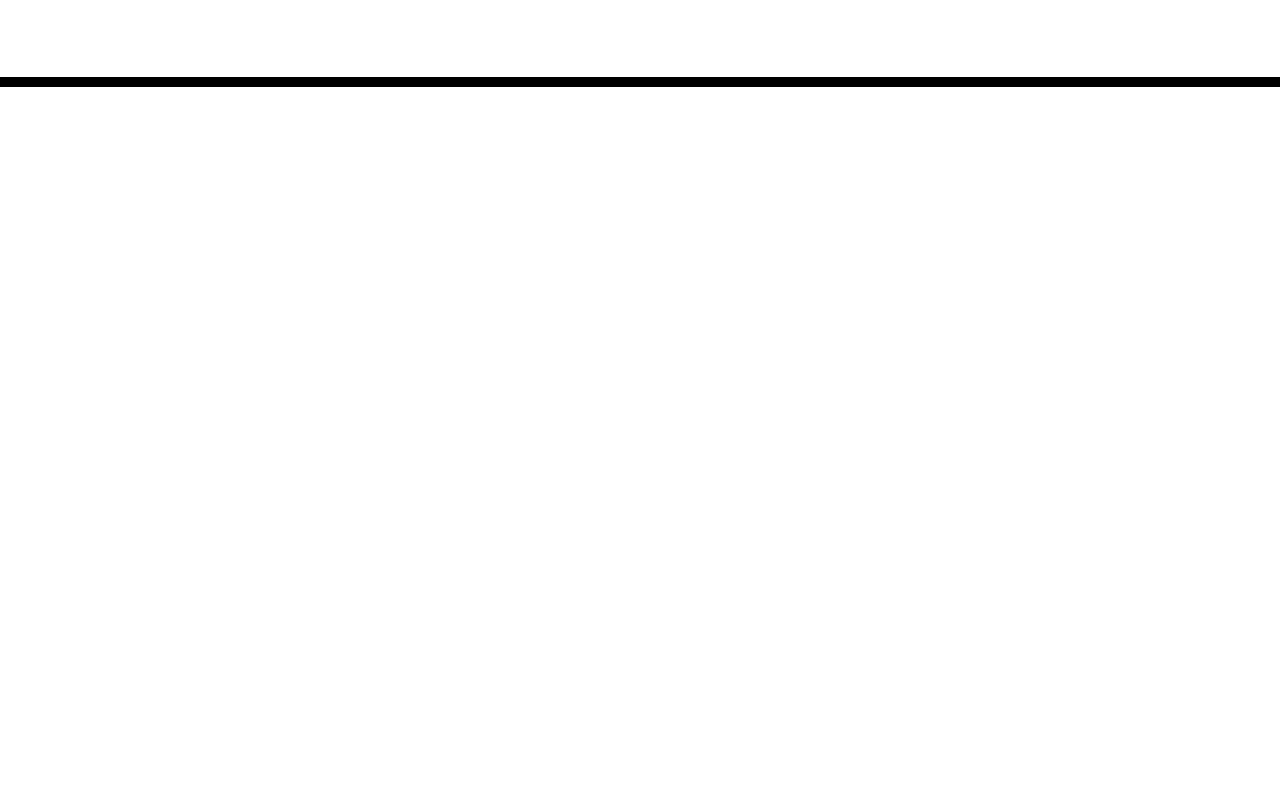
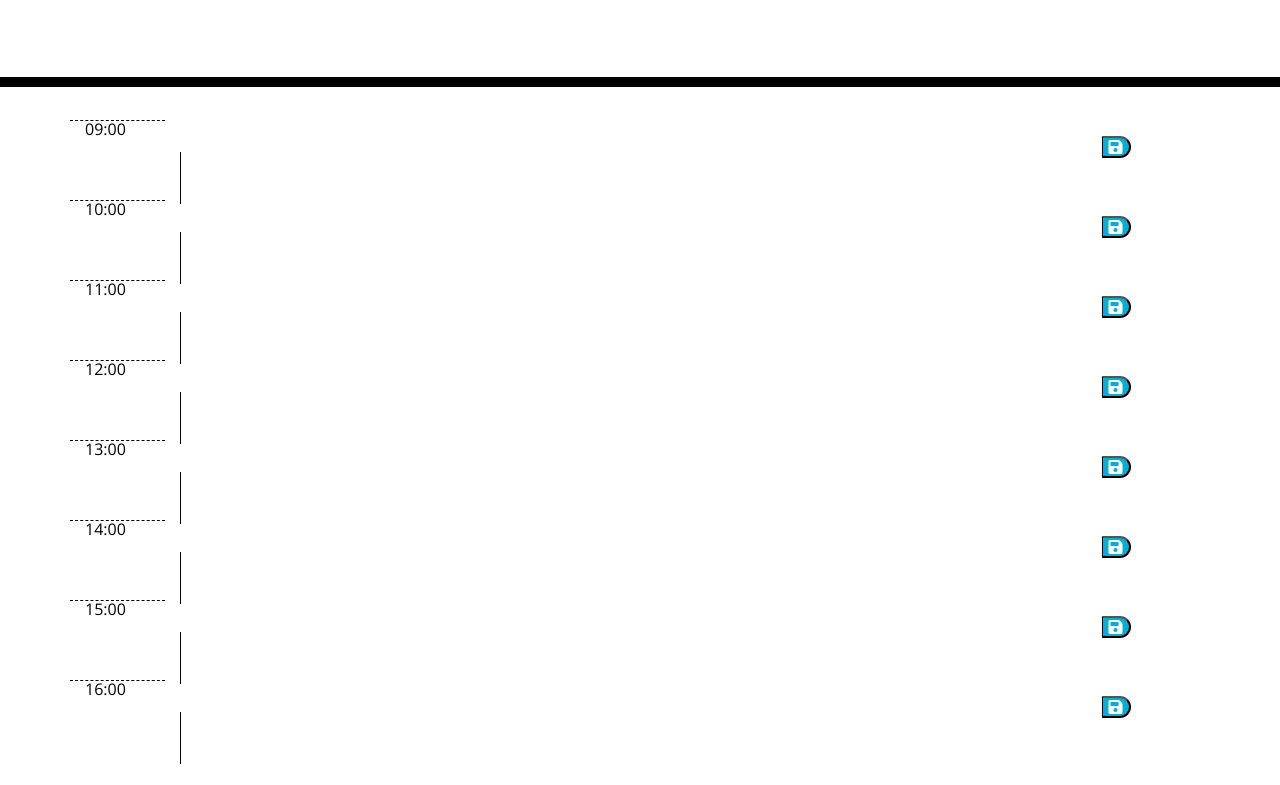
Before and after one commit to gussell87/daily-schedule, a plain HTML site: page index.html in a window 1280 px wide. Shown: the part 181-966 px from the top of the page. Before the commit the page ends 800 px from the top, so only its background shows below. Drawn offline with nearby package versions, Linux system fonts and the light colour scheme.

Commit message:
2. HTML schedule built

```diff
--- a/assets/style.css
+++ b/assets/style.css
@@ -11,6 +11,7 @@ textarea{
   color: #000000;
   border-left: 1px solid black;
   padding: 10px;
+  width: 900px;
 }
 
 .jumbotron {
--- a/index.html
+++ b/index.html
@@ -22,10 +22,96 @@
     </header>
     <div class="container">
         <!-- Timeblocks go here -->
-    </div>
+        <!-- 9am -->
+        <div class="row">
+            <div class="col-1 hour">09:00</div>
+            <div class="col-9 activity" data-time="9">
+                <textarea id="9-text"></textarea>
+            </div>
+            <div class="col-2 save-btn-div">
+                <button class="saveBtn" id="9-save"><i class="fas fa-save"></i></button>
+            </div>
+        </div>
 
-    <script src="https://code.jquery.com/jquery-3.4.1.min.js"></script>
-    <script src="https://cdnjs.cloudflare.com/ajax/libs/moment.js/2.24.0/moment.min.js"></script>
+        <!-- 10am -->
+        <div class="row">
+            <div class="col-1 hour">10:00</div>
+            <div class="col-9 activity" data-time="10">
+                <textarea id="10-text"></textarea>
+            </div>
+            <div class="col-2 save-btn-div">
+                <button class="saveBtn" id="10-save"><i class="fas fa-save"></i></button>
+            </div>
+        </div>
+
+        <!-- 11am -->
+        <div class="row">
+            <div class="col-1 hour">11:00</div>
+            <div class="col-9 activity" data-time="11">
+                <textarea id="11-text"></textarea>
+            </div>
+            <div class="col-2 save-btn-div">
+                <button class="saveBtn" id="11-save"><i class="fas fa-save"></i></button>
+            </div>
+        </div>
+
+        <!-- 12pm -->
+        <div class="row">
+            <div class="col-1 hour">12:00</div>
+            <div class="col-9 activity" data-time="12">
+                <textarea id="12-text"></textarea>
+            </div>
+            <div class="col-2 save-btn-div">
+                <button class="saveBtn" id="12-save"><i class="fas fa-save"></i></button>
+            </div>
+        </div>
+
+        <!-- 1pm -->
+        <div class="row">
+            <div class="col-1 hour">13:00</div>
+            <div class="col-9 activity" data-time="13">
+                <textarea id="13-text"></textarea>
+            </div>
+            <div class="col-2 save-btn-div">
+                <button class="saveBtn" id="13-save"><i class="fas fa-save"></i></button>
+            </div>
+        </div>
+
+        <!-- 2pm -->
+        <div class="row">
+            <div class="col-1 hour">14:00</div>
+            <div class="col-9 activity" data-time="14">
+                <textarea id="14-text"></textarea>
+            </div>
+            <div class="col-2 save-btn-div">
+                <button class="saveBtn" id="14-save"><i class="fas fa-save"></i></button>
+            </div>
+        </div>
+
+        <!-- 3pm -->
+        <div class="row">
+            <div class="col-1 hour">15:00</div>
+            <div class="col-9 activity" data-time="15">
+                <textarea id="15-text"></textarea>
+            </div>
+            <div class="col-2 save-btn-div">
+                <button class="saveBtn" id="15-save"><i class="fas fa-save"></i></button>
+            </div>
+        </div>
+
+        <!-- 4m -->
+        <div class="row">
+            <div class="col-1 hour">16:00</div>
+            <div class="col-9 activity" data-time="16">
+                <textarea id="16-text"></textarea>
+            </div>
+            <div class="col-2 save-btn-div">
+                <button class="saveBtn" id="16-save"><i class="fas fa-save"></i></button>
+            </div>
+        </div>
+
+        <script src=" https://code.jquery.com/jquery-3.4.1.min.js"></script>
+        <script src="https://cdnjs.cloudflare.com/ajax/libs/moment.js/2.24.0/moment.min.js"></script>
 </body>
 
 <script src="./assets/script.js"></script>
```
